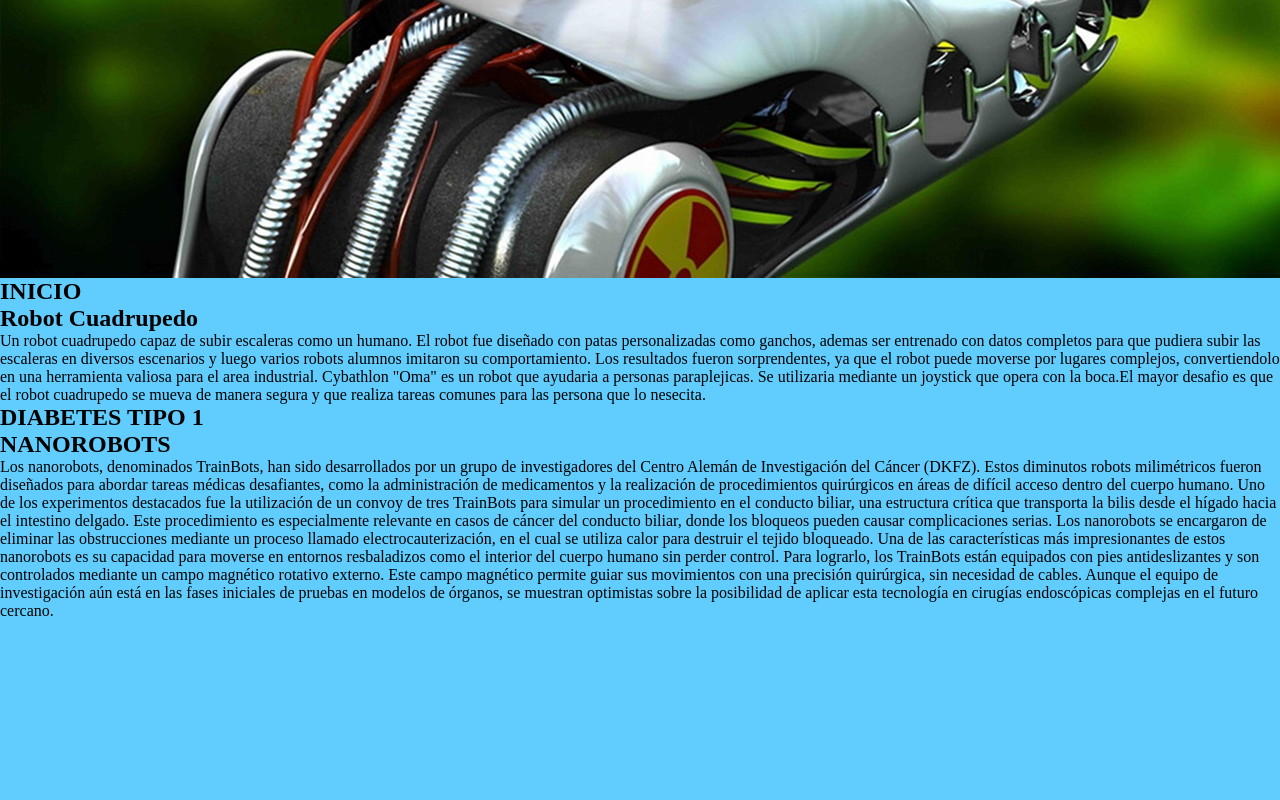
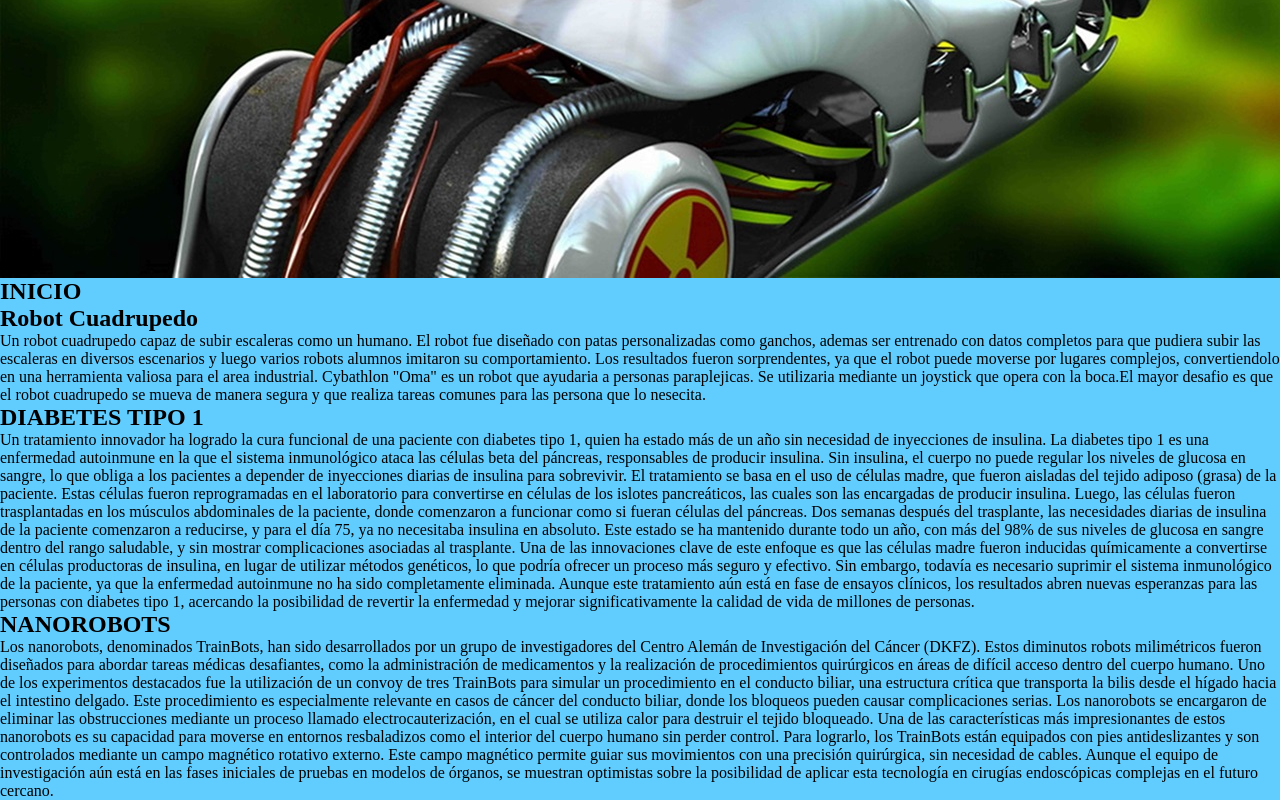
Before and after one commit to Cristian-Quispe2/Realidad-sorprendente, a plain HTML site: page index.html in a window 1280 px wide. Shown: the part 982-1782 px from the top of the page. Before the commit the page ends 1602 px from the top, so only its background shows below. Drawn offline with Linux system fonts and the light colour scheme.

Commit message:
index.html

```diff
--- a/index.html
+++ b/index.html
@@ -48,7 +48,30 @@
     <a id="diabetes"></a>
     <h2>DIABETES TIPO 1</h2>
     <p>
+        Un tratamiento innovador ha logrado la cura funcional de una paciente con diabetes tipo 1, quien ha estado más
+        de un año sin necesidad de inyecciones de insulina. La diabetes tipo 1 es una enfermedad autoinmune en la que el
+        sistema inmunológico ataca las células beta del páncreas, responsables de producir insulina. Sin insulina, el
+        cuerpo no puede regular los niveles de glucosa en sangre, lo que obliga a los pacientes a depender de
+        inyecciones diarias de insulina para sobrevivir.
 
+        El tratamiento se basa en el uso de células madre, que fueron aisladas del tejido adiposo (grasa) de la
+        paciente. Estas células fueron reprogramadas en el laboratorio para convertirse en células de los islotes
+        pancreáticos, las cuales son las encargadas de producir insulina. Luego, las células fueron trasplantadas en los
+        músculos abdominales de la paciente, donde comenzaron a funcionar como si fueran células del páncreas.
+
+        Dos semanas después del trasplante, las necesidades diarias de insulina de la paciente comenzaron a reducirse, y
+        para el día 75, ya no necesitaba insulina en absoluto. Este estado se ha mantenido durante todo un año, con más
+        del 98% de sus niveles de glucosa en sangre dentro del rango saludable, y sin mostrar complicaciones asociadas
+        al trasplante.
+
+        Una de las innovaciones clave de este enfoque es que las células madre fueron inducidas químicamente a
+        convertirse en células productoras de insulina, en lugar de utilizar métodos genéticos, lo que podría ofrecer un
+        proceso más seguro y efectivo. Sin embargo, todavía es necesario suprimir el sistema inmunológico de la
+        paciente, ya que la enfermedad autoinmune no ha sido completamente eliminada.
+
+        Aunque este tratamiento aún está en fase de ensayos clínicos, los resultados abren nuevas esperanzas para las
+        personas con diabetes tipo 1, acercando la posibilidad de revertir la enfermedad y mejorar significativamente la
+        calidad de vida de millones de personas.
     </p>
     <a id="nano"></a>
     <h2>NANOROBOTS</h2>
```
